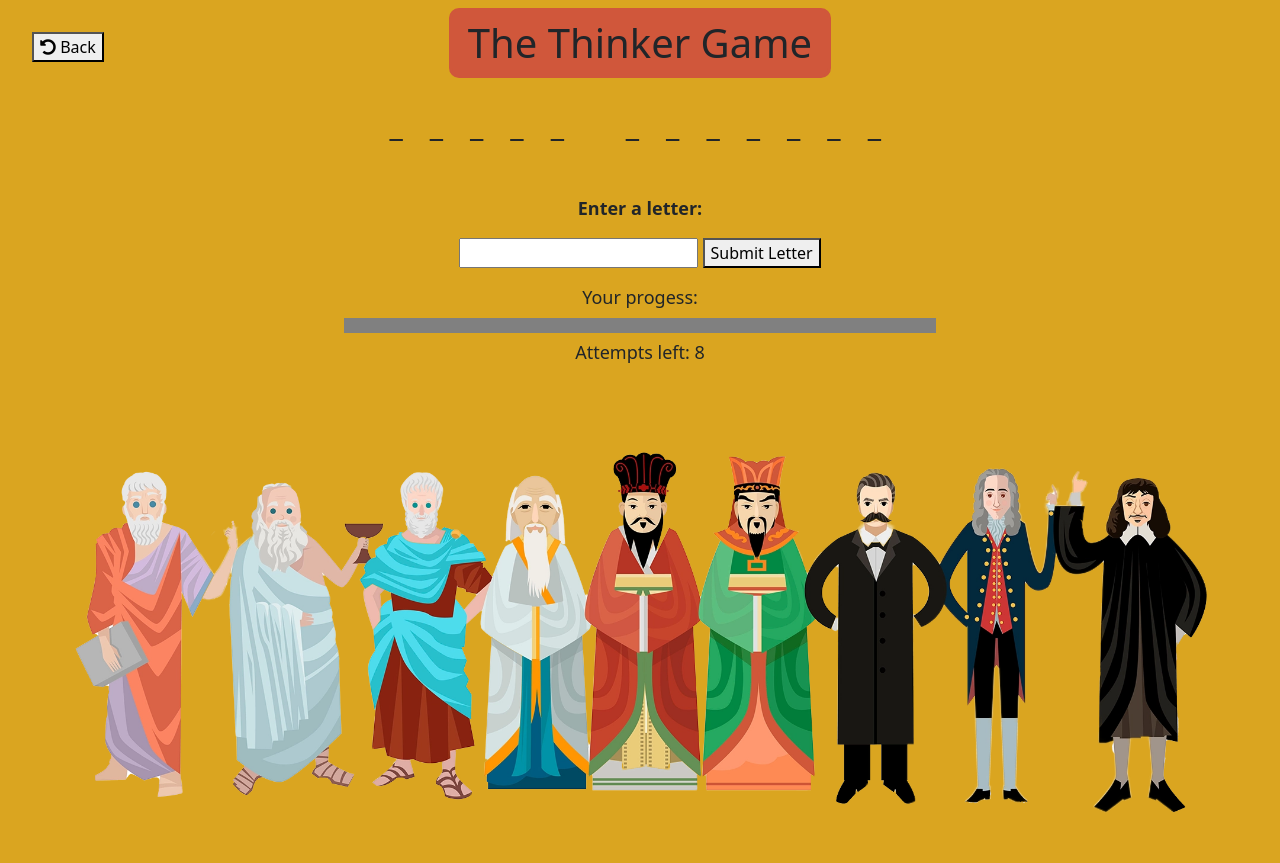
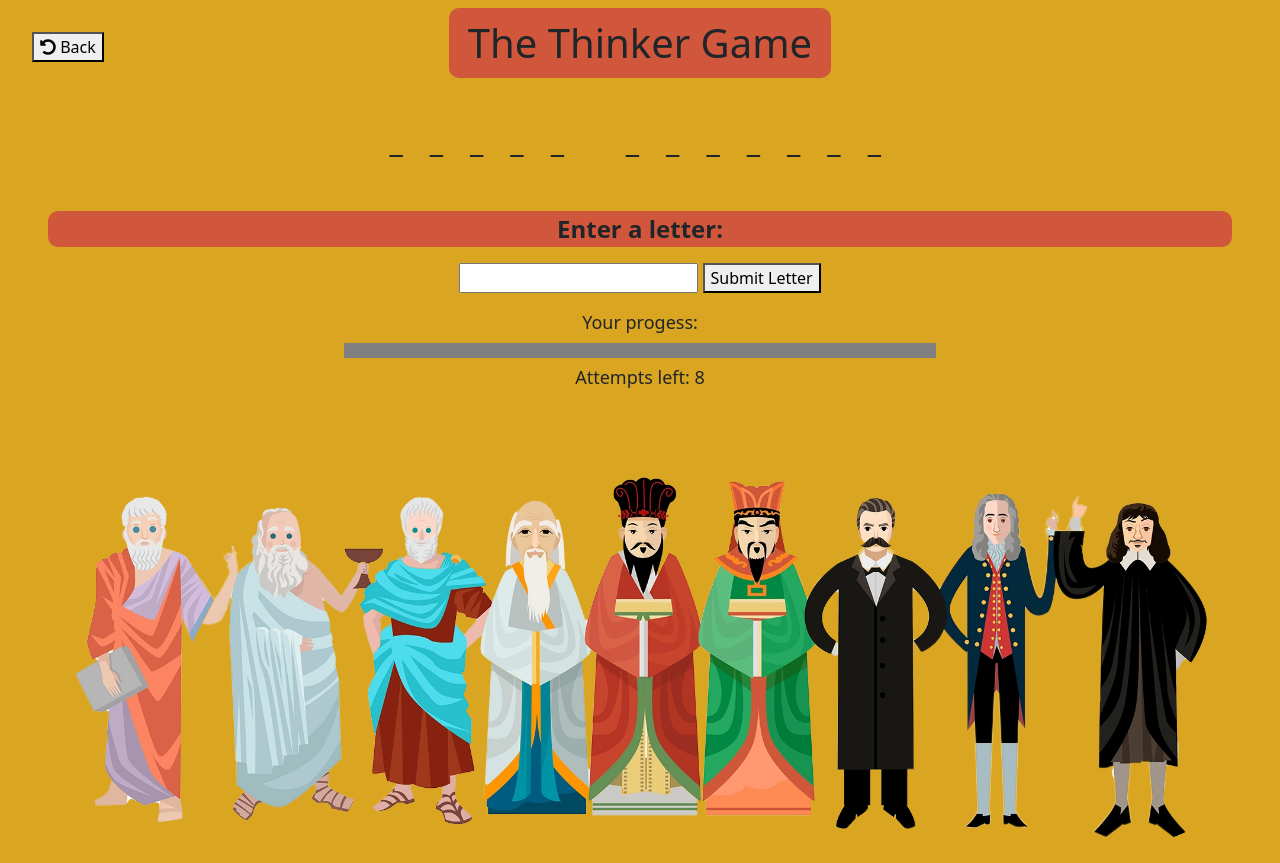
Before and after one commit to Code-Institute-Submissions/amegeddon-The-Thinker-Game, a plain HTML site: page index.html in a window 1280 px wide. Both pictures are taken after a click on the button "Easy". Before the commit the page ends 838 px from the top, so only its background shows below. Drawn offline with nearby package versions, Linux system fonts and the light colour scheme.

Commit message:
Updates styling for better layout of gameSection

```diff
--- a/assets/css/style.css
+++ b/assets/css/style.css
@@ -23,6 +23,13 @@ h2 {
 
 p {
   font-size: 18px;
+}
+
+#enterLetter {
+  font-size: 1.5rem;
+  background-color: #d0573b;
+  border-radius: 10px;
+
 }
 
 progress {
@@ -60,6 +67,7 @@ progress::-moz-progress-bar {
   font-size: 30px;
   letter-spacing: 0.6rem;
   white-space: pre;
+  margin-top: 1rem;
 }
 
 .hide {
```
